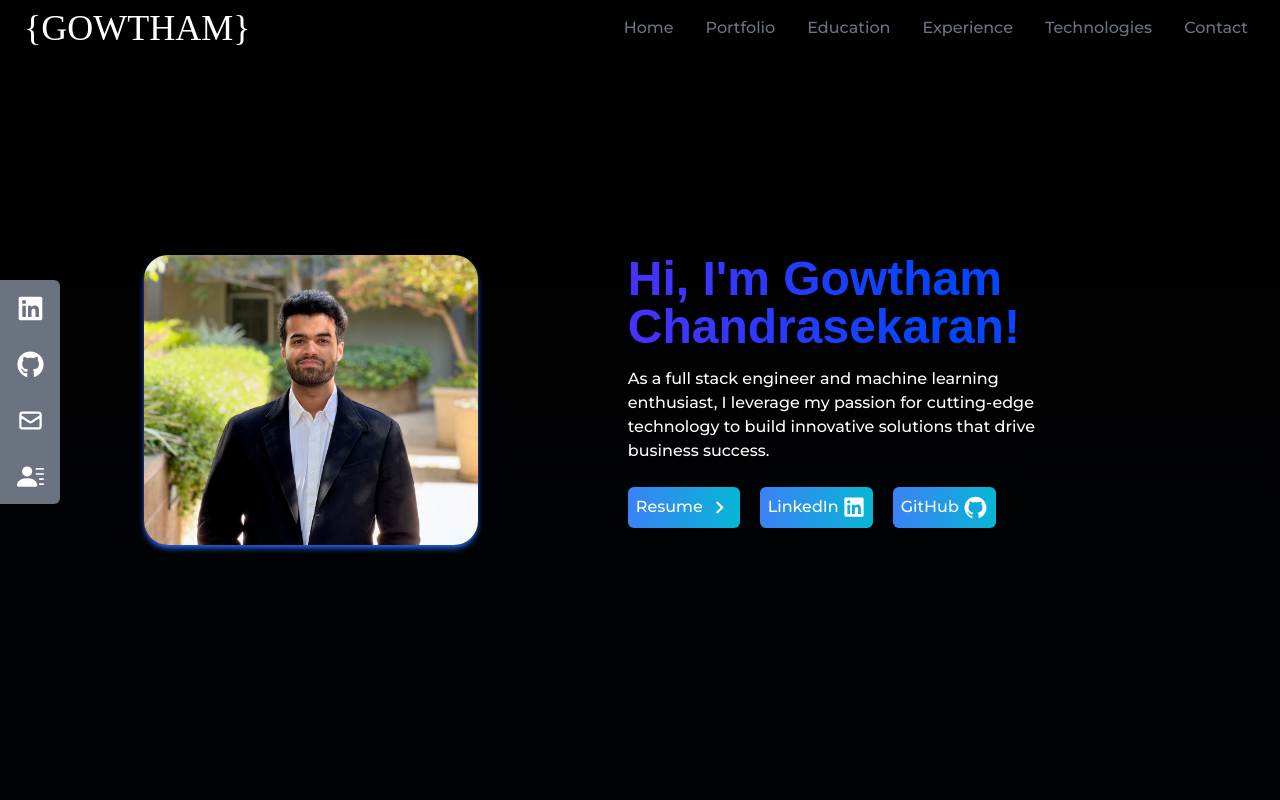
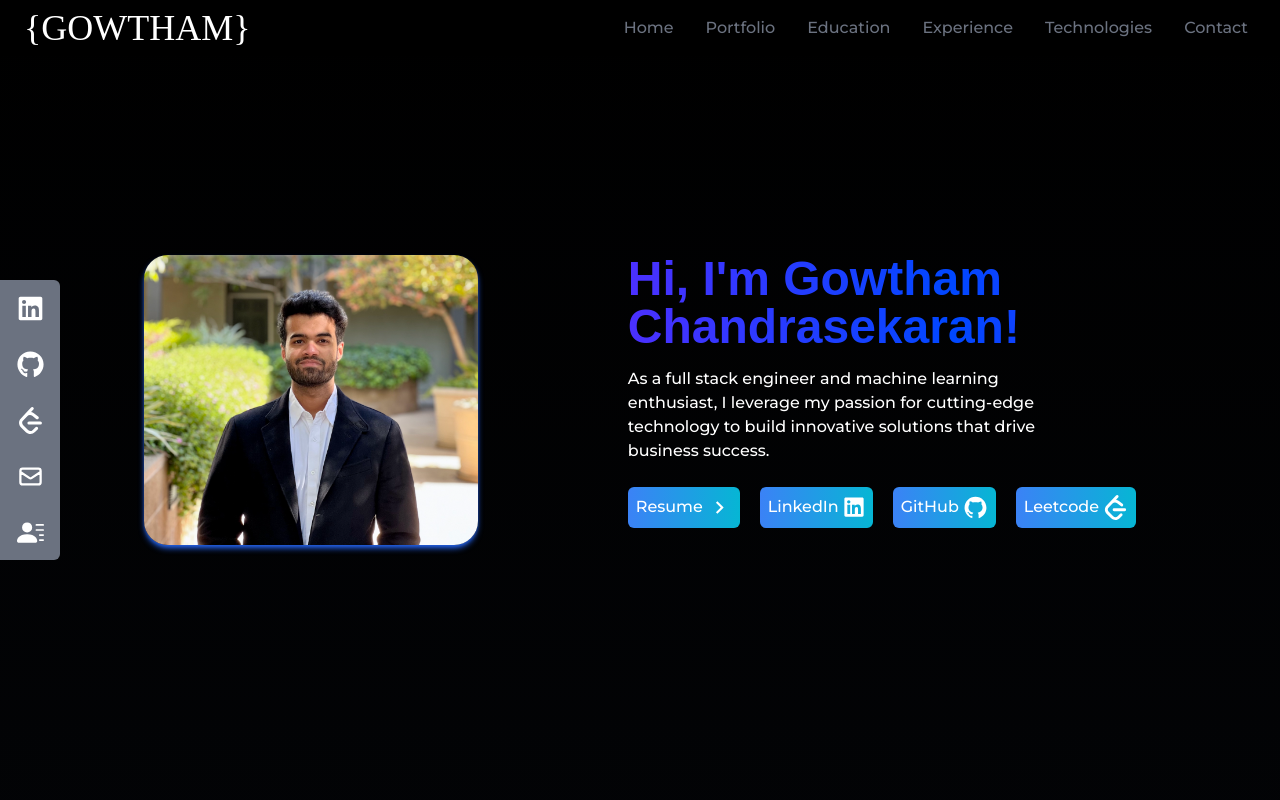
Before and after one commit to gowtham-chandrasekaran/portfolio-website, a React (Create React App) app: page / in a window 1280 px wide. Shown: the top 800 px of the page. Built offline with nearby package versions, Linux system fonts and the light colour scheme.

Commit message:
leetcode and education dp

```diff
--- a/src/components/Home.jsx
+++ b/src/components/Home.jsx
@@ -3,6 +3,7 @@ import HeroImage from "../assets/dp.png";
 import { MdKeyboardArrowRight } from "react-icons/md";
 import { AiOutlineGithub } from "react-icons/ai";
 import { FaLinkedin } from "react-icons/fa";
+import { SiLeetcode } from "react-icons/si";
 import { motion } from "framer-motion";
 
 const imageAnimate = {
@@ -40,7 +41,7 @@ const Home = () => {
           />
         </motion.div>
         <motion.div
-          className="flex flex-col justify-center sm:pl-[150px] h-full py-[60px] pt-[10px] sm:pt-[50px]"
+          className="flex flex-col flex-wrap justify-center sm:pl-[150px] h-full py-[60px] pt-[10px] sm:pt-[50px]"
           initial={"offscreen"}
           animate={"onscreen"}
           variants={headAnimate}
@@ -56,7 +57,7 @@ const Home = () => {
             my passion for cutting-edge technology to build innovative solutions
             that drive business success.
           </p>
-          <div className="flex justify-start">
+          <div className="flex flex-wrap justify-start sm:flex-row">
             <a
               href="/Resume.pdf"
               target="_blank"
@@ -83,11 +84,22 @@ const Home = () => {
               href="https://github.com/gowtham-chandrasekaran"
               target="_blank"
               rel="noreferrer"
-              className="group text-white w-fit px-2 py-2 my-2 flex items-center rounded-md bg-gradient-to-r from-blue-500 to-cyan-500 hover:from-pink-500 hover:to-yellow-500 cursor-pointer"
+              className="group text-white w-fit px-2 py-2 my-2 mr-5 flex items-center rounded-md bg-gradient-to-r from-blue-500 to-cyan-500 hover:from-pink-500 hover:to-yellow-500 cursor-pointer"
             >
               GitHub
               <span>
                 <AiOutlineGithub size={25} className="ml-1" />
+              </span>
+            </a>
+            <a
+              href="https://leetcode.com/gowtham6309/"
+              target="_blank"
+              rel="noreferrer"
+              className="group text-white w-fit px-2 py-2 my-2 flex items-center rounded-md bg-gradient-to-r from-blue-500 to-cyan-500 hover:from-pink-500 hover:to-yellow-500 cursor-pointer"
+            >
+              Leetcode
+              <span>
+                <SiLeetcode size={25} className="ml-1" />
               </span>
             </a>
           </div>
--- a/src/components/SocialLinks.jsx
+++ b/src/components/SocialLinks.jsx
@@ -2,6 +2,7 @@ import React from "react";
 import { FaGithub, FaLinkedin } from "react-icons/fa";
 import { HiOutlineMail } from "react-icons/hi";
 import { BsFillPersonLinesFill } from "react-icons/bs";
+import { SiLeetcode } from "react-icons/si";
 
 const SocialLinks = () => {
   const links = [
@@ -23,6 +24,15 @@ const SocialLinks = () => {
         </>
       ),
       href: "https://github.com/gowthambalboa",
+    },
+    {
+      id: 5,
+      child: (
+        <>
+          Leetcode <SiLeetcode size={27} />
+        </>
+      ),
+      href: "https://leetcode.com/gowtham6309/",
     },
     {
       id: 3,
```
Also changed, not shown: src/assets/education.png.
